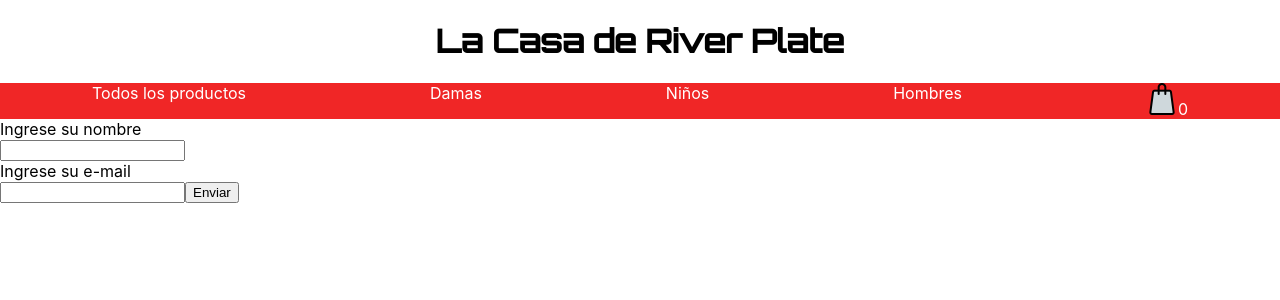
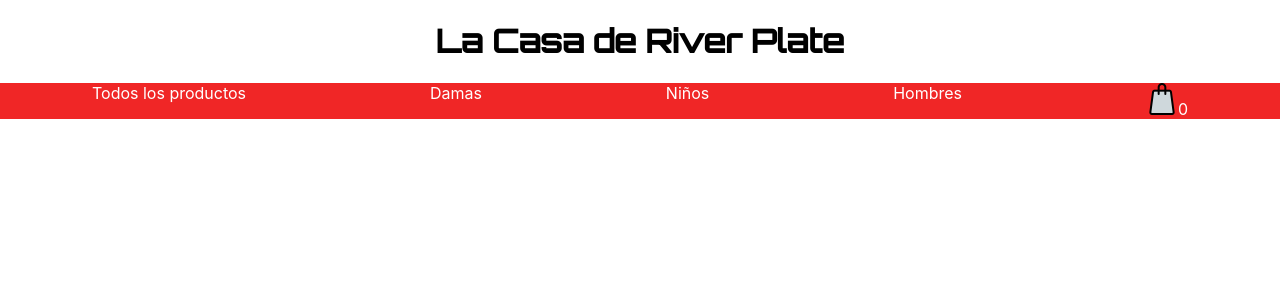
Before and after one commit to LeandroOrtega/river-plate, a React (Create React App) app: page / in a window 1280 px wide. Shown: the top 300 px of the page. Built offline with nearby package versions, Linux system fonts and the light colour scheme; no server answers; the database is empty.

Commit message:
11/06- 2

```diff
--- a/src/App.js
+++ b/src/App.js
@@ -26,15 +26,15 @@
     <Logo/>
 
     <Navbar />
-    <Formulario/>
-   {/* <Data/> */}
+    {/* <Formulario/> */}
+
     <Routes>
       <Route>
     <Route path="/item-list" element= {<ItemList productos={productos}/>} />
   <Route path="/detail/:id" element= {<ItemDetailContainer productos={productos} />}/>
     </Route>
     </Routes>
-  <Data/>
+  {/* <Data/> */}
     </CantidadProducto.Provider>
 
     </BrowserRouter>
```
